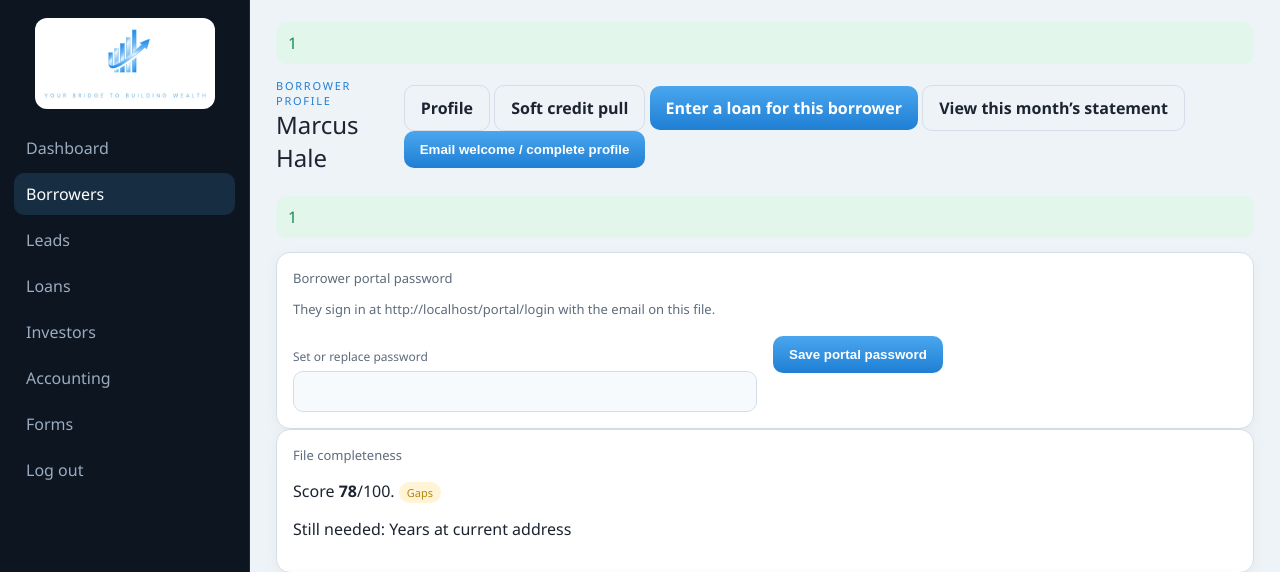
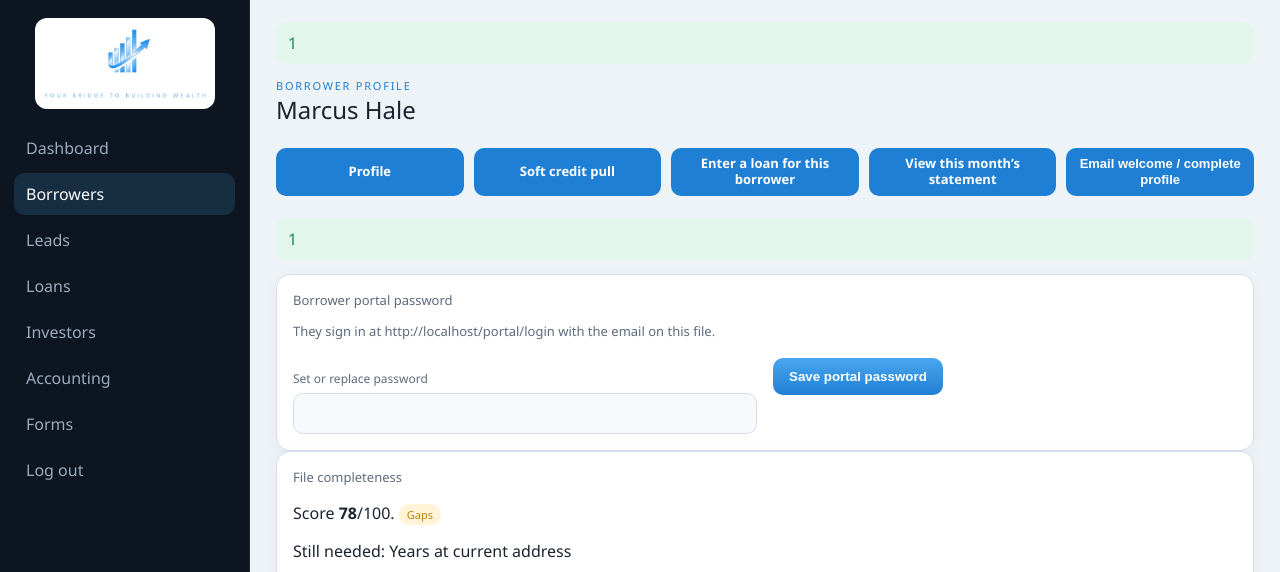
Before and after one commit to johnbritton76-bit/brittco-capital, a Flask app: page /borrowers/1 in a window 1280 px wide. Shown: the top 572 px of the page. Run offline with Flask 3, Linux system fonts and the light colour scheme; the visitor is signed in with stand-in values (Sample User, id 1); data comes from the database, SQL or seed files in the repository; data that the repository does not hold is empty.

Commit message:
Add files via upload

```diff
--- a/templates/borrower_detail.html
+++ b/templates/borrower_detail.html
@@ -1,19 +1,55 @@
 {% extends "base.html" %}
 {% block body %}
+<style>
+.profile-actions{
+  display:grid !important;
+  grid-template-columns:repeat(5,minmax(0,1fr)) !important;
+  gap:10px !important;
+  margin:0 0 22px !important;
+  width:100%;
+}
+.profile-actions a,
+.profile-actions button{
+  display:flex !important;
+  align-items:center !important;
+  justify-content:center !important;
+  min-height:48px !important;
+  height:auto !important;
+  width:100% !important;
+  margin:0 !important;
+  padding:8px 10px !important;
+  box-sizing:border-box !important;
+  border:0 !important;
+  border-radius:10px !important;
+  background:#1f7fd4 !important;
+  color:#fff !important;
+  font-weight:600 !important;
+  font-size:13px !important;
+  line-height:1.2 !important;
+  text-decoration:none !important;
+  text-align:center !important;
+  cursor:pointer;
+  white-space:normal !important;
+}
+.profile-actions form{margin:0 !important;display:block !important;width:100%}
+@media (max-width:900px){
+  .profile-actions{grid-template-columns:repeat(2,minmax(0,1fr)) !important}
+}
+</style>
 <div class="top">
   <div>
     <div class="tag">Borrower profile</div>
     <h2>{{ b.name }}</h2>
   </div>
-  <div>
-    <a class="btn ghost" href="{{ url_for('borrower_edit', bid=b.id) }}">Profile</a>
-    <a class="btn ghost" href="{{ url_for('borrower_soft_pull', bid=b.id) }}">Soft credit pull</a>
-    <a class="btn" href="{{ url_for('loan_new') }}">Enter a loan for this borrower</a>
-    <a class="btn ghost" href="{{ url_for('borrower_statement_pdf_view', bid=b.id) }}">View this month’s statement</a>
-    <form method="post" action="{{ url_for('borrower_send_welcome', bid=b.id) }}" style="display:inline">
-      <button class="btn" type="submit">Email welcome / complete profile</button>
-    </form>
-  </div>
+</div>
+<div class="profile-actions">
+  <a href="{{ url_for('borrower_edit', bid=b.id) }}">Profile</a>
+  <a href="{{ url_for('borrower_soft_pull', bid=b.id) }}">Soft credit pull</a>
+  <a href="{{ url_for('loan_new') }}">Enter a loan for this borrower</a>
+  <a href="{{ url_for('borrower_statement_pdf_view', bid=b.id) }}">View this month’s statement</a>
+  <form method="post" action="{{ url_for('borrower_send_welcome', bid=b.id) }}">
+    <button type="submit">Email welcome / complete profile</button>
+  </form>
 </div>
 {% if flash %}<p class="flash">{{ flash }}</p>{% endif %}
 {% if invite_url %}<p class="hint">Link: <a href="{{ invite_url }}">{{ invite_url }}</a></p>{% endif %}
```
